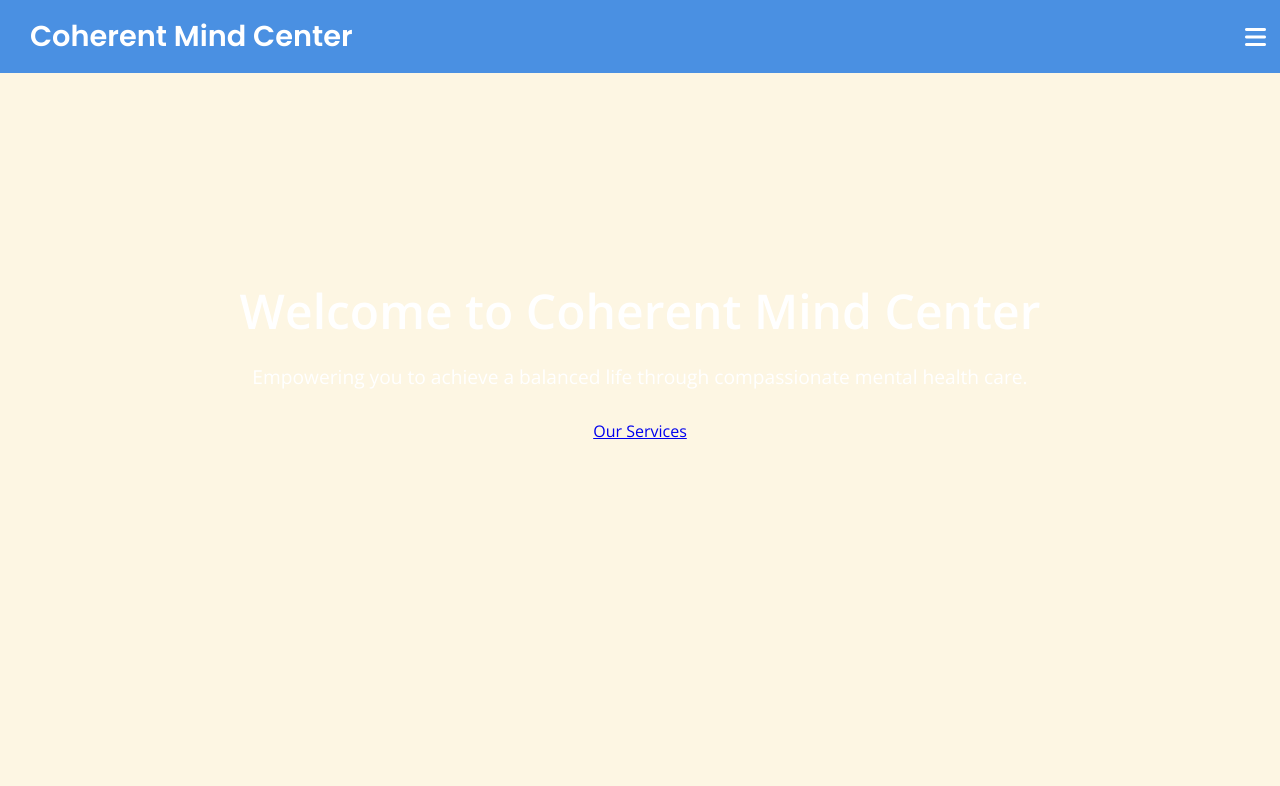
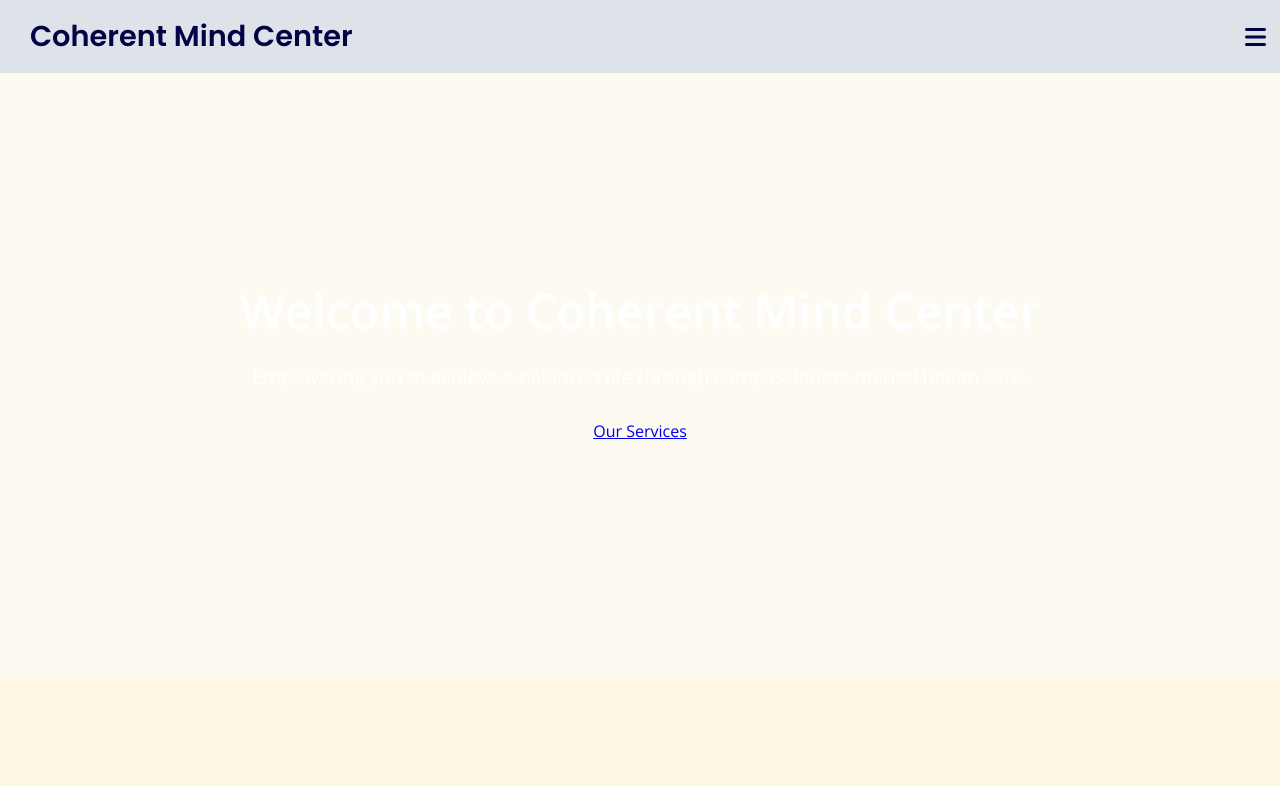
Before and after one commit to coherentmindsllc/coherentmindsllc.github.io, a plain HTML site: page index.html in a window 1280 px wide. Shown: the top 786 px of the page. Drawn offline with nearby package versions, Linux system fonts and the light colour scheme.

Commit message:
font color update

```diff
--- a/css/main.css
+++ b/css/main.css
@@ -5,15 +5,15 @@ body, html {
     margin: 0;
     padding: 0;
     font-family: 'Open Sans', sans-serif;
-    background-color: #fdf6e3; /* Calming cream color */
+    background-color: #fdfaf2; /* Calming cream color */
     scroll-behavior: smooth;
     color: #2c3e50; /* Deep calming blue for text */
 }
 
 /* Fixed Banner Styles */
 .fixed-banner {
-    background-color: #4a90e2; /* Blue banner background */
-    color: white;
+    background-color: #dbe1e9ec; /* Blue banner background */
+    color: rgb(4, 3, 70);
     padding: 15px 30px;
     position: fixed;
     top: 0;
```
